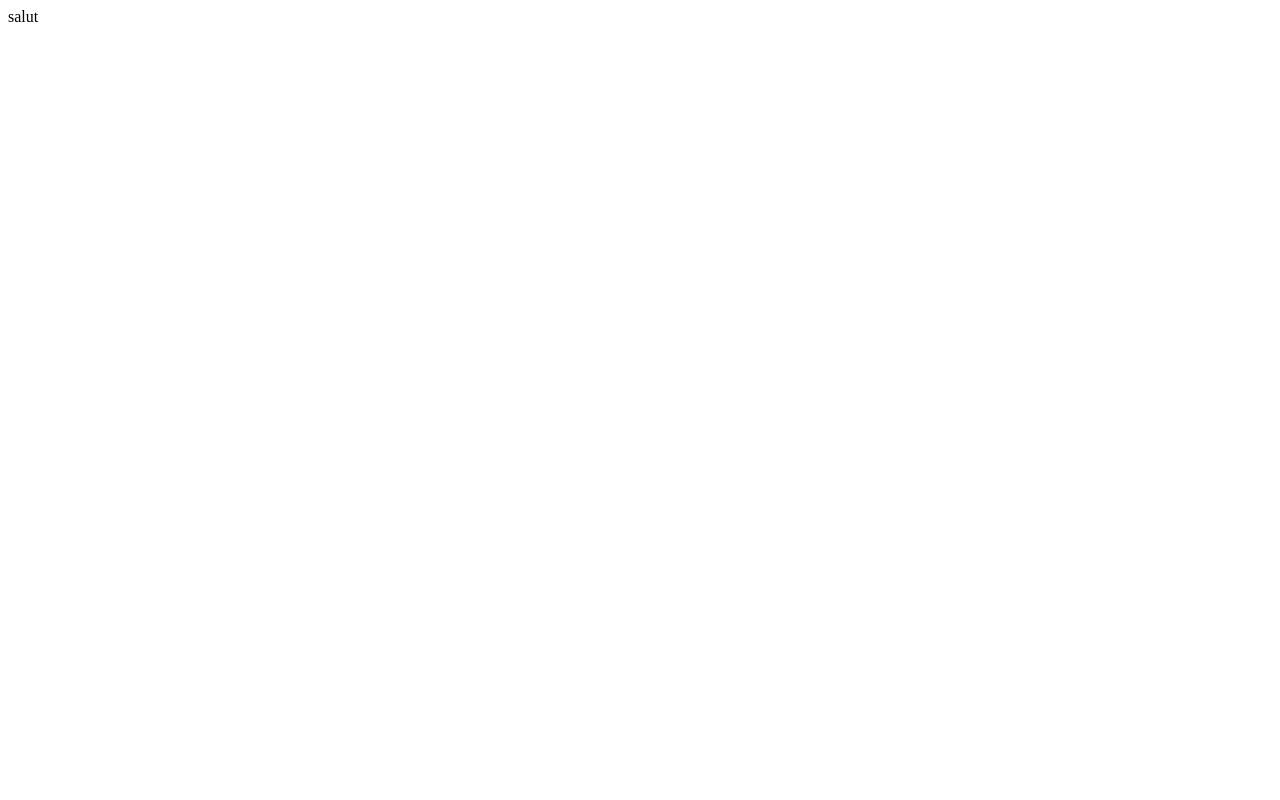
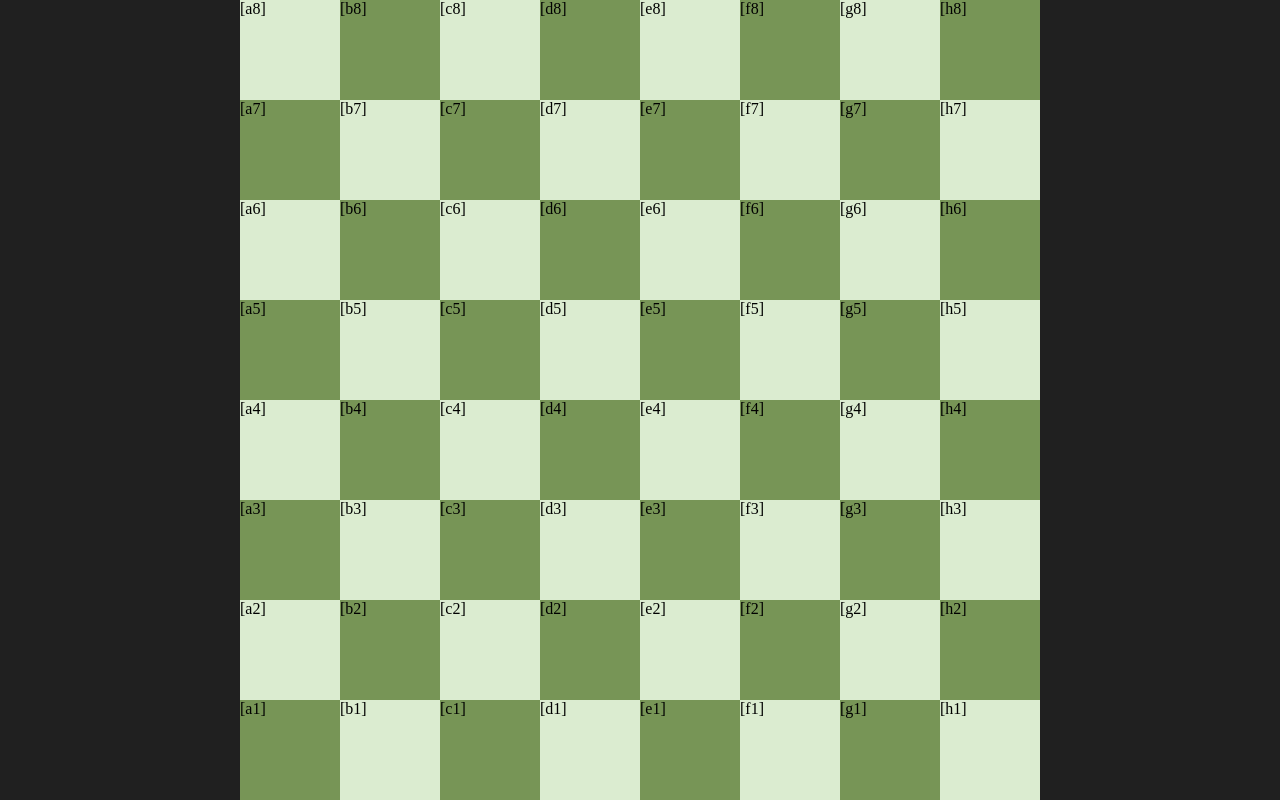
Before and after one commit to theo-coder/chess-react, a React (Create React App) app: page / in a window 1280 px wide. Built offline with nearby package versions, Linux system fonts and the light colour scheme.

Commit message:
chessboard

```diff
--- a/package.json
+++ b/package.json
@@ -15,8 +15,10 @@
     "@testing-library/user-event": "^12.1.10",
     "@types/jest": "^26.0.15",
     "@types/node": "^12.0.0",
+    "@types/node-sass": "^4.11.1",
     "@types/react": "^17.0.0",
-    "@types/react-dom": "^17.0.0"
+    "@types/react-dom": "^17.0.0",
+    "node-sass": "^5.0.0"
   },
   "scripts": {
     "start": "react-scripts start",
--- /dev/null
+++ b/src/App.scss
@@ -0,0 +1,11 @@
+* {
+  margin: 0;
+  padding: 0;
+  box-sizing: border-box;
+}
+#app {
+  display: grid;
+  place-content: center;
+  height: 100vh;
+  background-color: #202020;
+}
--- a/src/App.tsx
+++ b/src/App.tsx
@@ -1,11 +1,13 @@
-import React from 'react';
+import React from "react";
+import { Chessboard } from "./components";
+import "./App.scss";
 
 const App: React.FC = () => {
   return (
-    <div className="App">
-      salut
+    <div id="app">
+      <Chessboard />
     </div>
   );
-}
+};
 
 export default App;
--- /dev/null
+++ b/src/components/Chessboard/Chessboard.scss
@@ -0,0 +1,21 @@
+#chessboard {
+  background-color: rgb(255, 0, 0);
+  width: 800px;
+  height: 800px;
+  display: grid;
+  grid-template-columns: repeat(8, 1fr);
+  grid-template-rows: repeat(8, 1fr);
+
+  .tile {
+    width: 100px;
+    height: 100px;
+  }
+
+  .btile {
+    background-color: #779556;
+  }
+
+  .wtile {
+    background-color: #dbecd0;
+  }
+}
--- /dev/null
+++ b/src/components/Chessboard/index.tsx
@@ -0,0 +1,24 @@
+import React from "react";
+import "./Chessboard.scss";
+
+const Chessboard = () => {
+  const va = [1, 2, 3, 4, 5, 6, 7, 8];
+  const ha = ["a", "b", "c", "d", "e", "f", "g", "h"];
+
+  let board = [];
+  for (let i = va.length - 1; i >= 0; i--) {
+    for (let j = 0; j < ha.length; j++) {
+      const nb = j + i + 2;
+      board.push(
+        <div className={nb % 2 === 0 ? "tile btile" : "tile wtile"}>
+          [{ha[j]}
+          {va[i]}]
+        </div>
+      );
+    }
+  }
+
+  return <div id="chessboard">{board}</div>;
+};
+
+export default Chessboard;
--- /dev/null
+++ b/src/components/index.tsx
@@ -0,0 +1,3 @@
+import Chessboard from "./Chessboard";
+
+export { Chessboard };
```
Also changed, not shown: 1 other file (tests, documents, lock files or other folders).
